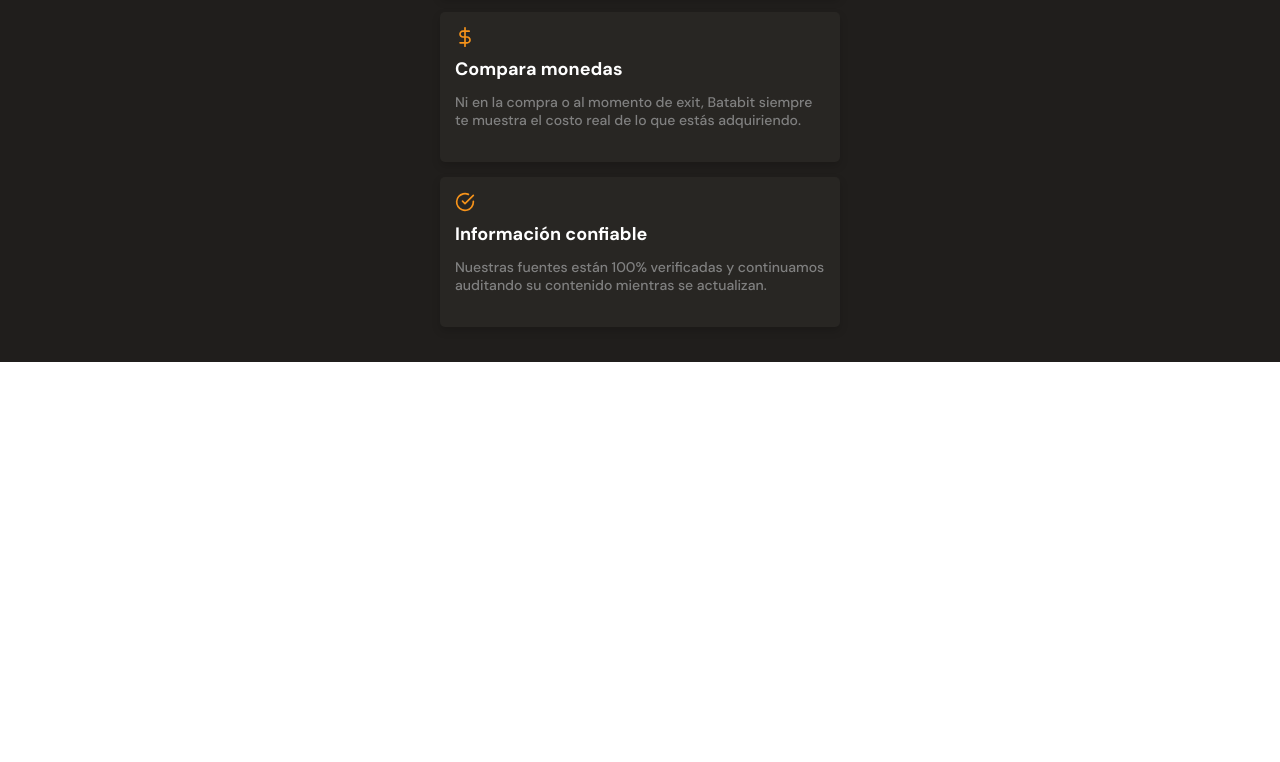
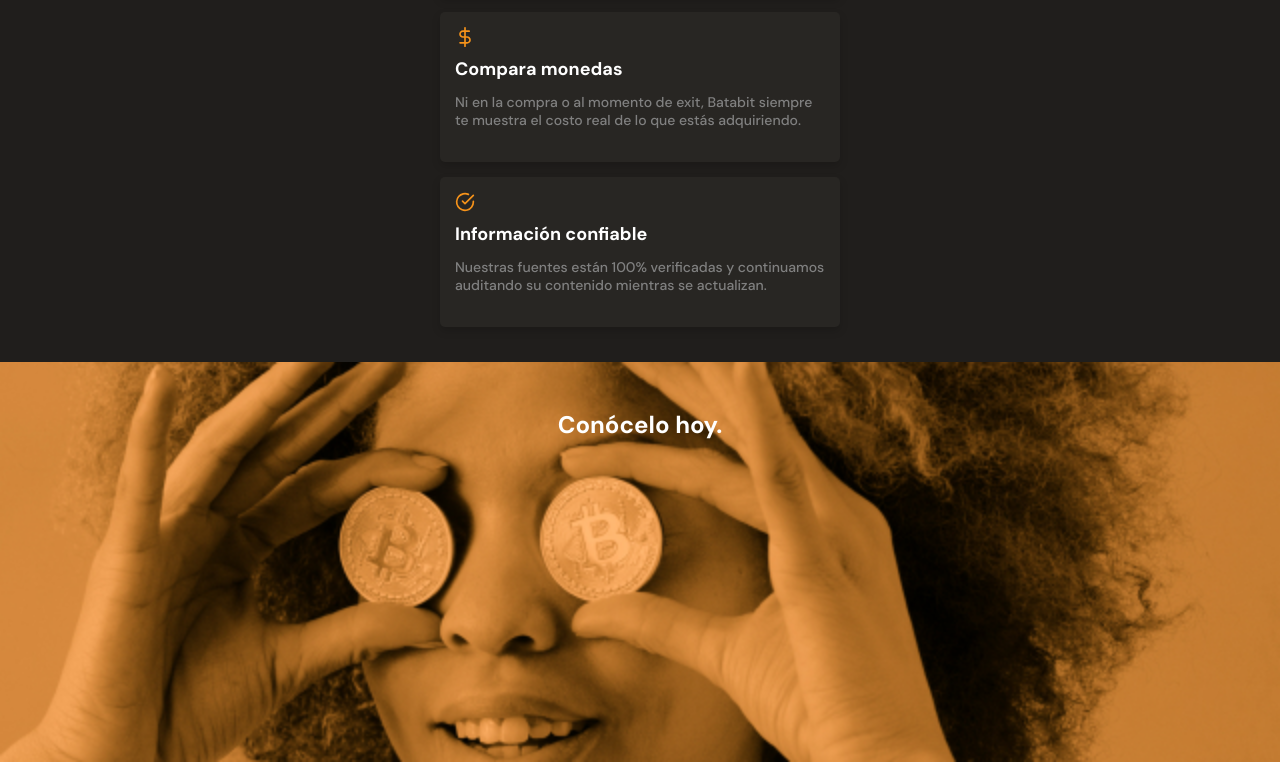
Before and after one commit to esarmiem/Cryptocurrency-App, a plain HTML site: page index.html in a window 1280 px wide. Shown: the part 2008-2770 px from the top of the page. Before the commit the page ends 2370 px from the top, so only its background shows below. Drawn offline with Linux system fonts and the light colour scheme.

Commit message:
add web title / add img container section

```diff
--- a/index.html
+++ b/index.html
@@ -4,7 +4,7 @@
     <meta charset="UTF-8">
     <meta http-equiv="X-UA-Compatible" content="IE=edge">
     <meta name="viewport" content="width=device-width, initial-scale=1.0">
-    <title>Document</title>
+    <title>Batatabit</title>
     <link rel="stylesheet" href="styles.css">
     <link rel="preconnect" href="https://fonts.googleapis.com">
 <link rel="preconnect" href="https://fonts.gstatic.com" crossorigin>
@@ -114,7 +114,9 @@
                 </article>
             </section>
         </section>
-        <section></section>
+        <section class="bitcoin-img-container">
+            <h2>Conócelo hoy.</h2>
+        </section>
         <section></section>
     </main>
     <footer></footer>
--- a/styles.css
+++ b/styles.css
@@ -339,3 +339,21 @@ header img {
         color: #808080;
     }
     /* Estilos section 2 */
+    /* Estilos section 3 */
+    .bitcoin-img-container {
+        width: 100%;
+        min-width: 320px;
+        height: 50vh;
+        background-image: url('./assets/img/bitcoinbaby2x.jpg');
+        background-position: center;
+        background-size: cover;
+        background-repeat: no-repeat;
+        text-align: center;
+    }
+    .bitcoin-img-container h2 {
+        padding-top: 50px;
+        font-size: 2.4rem;
+        font-weight: bold;
+        line-height: 2.6rem;
+        color: var(--just-white);
+    }
```
